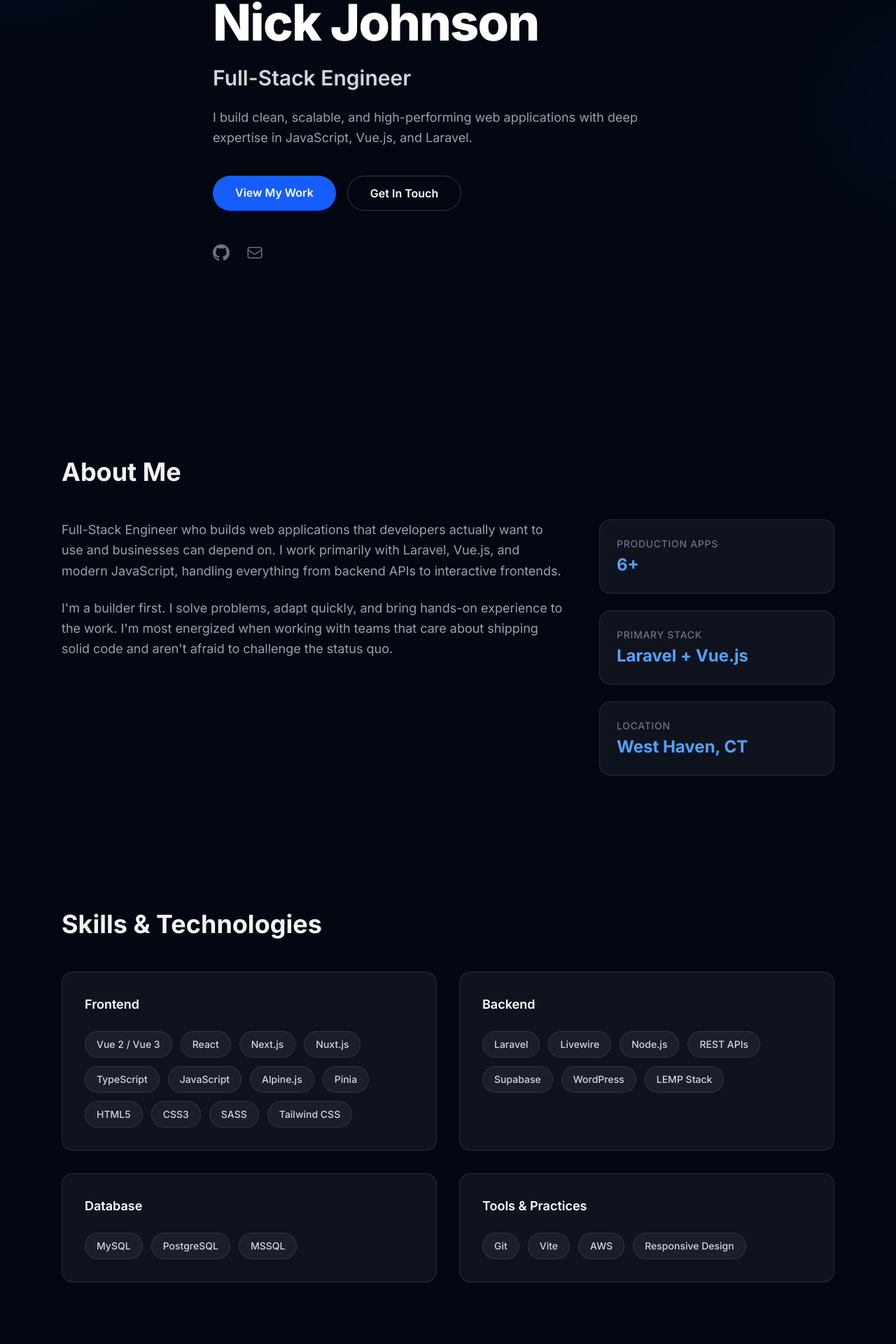
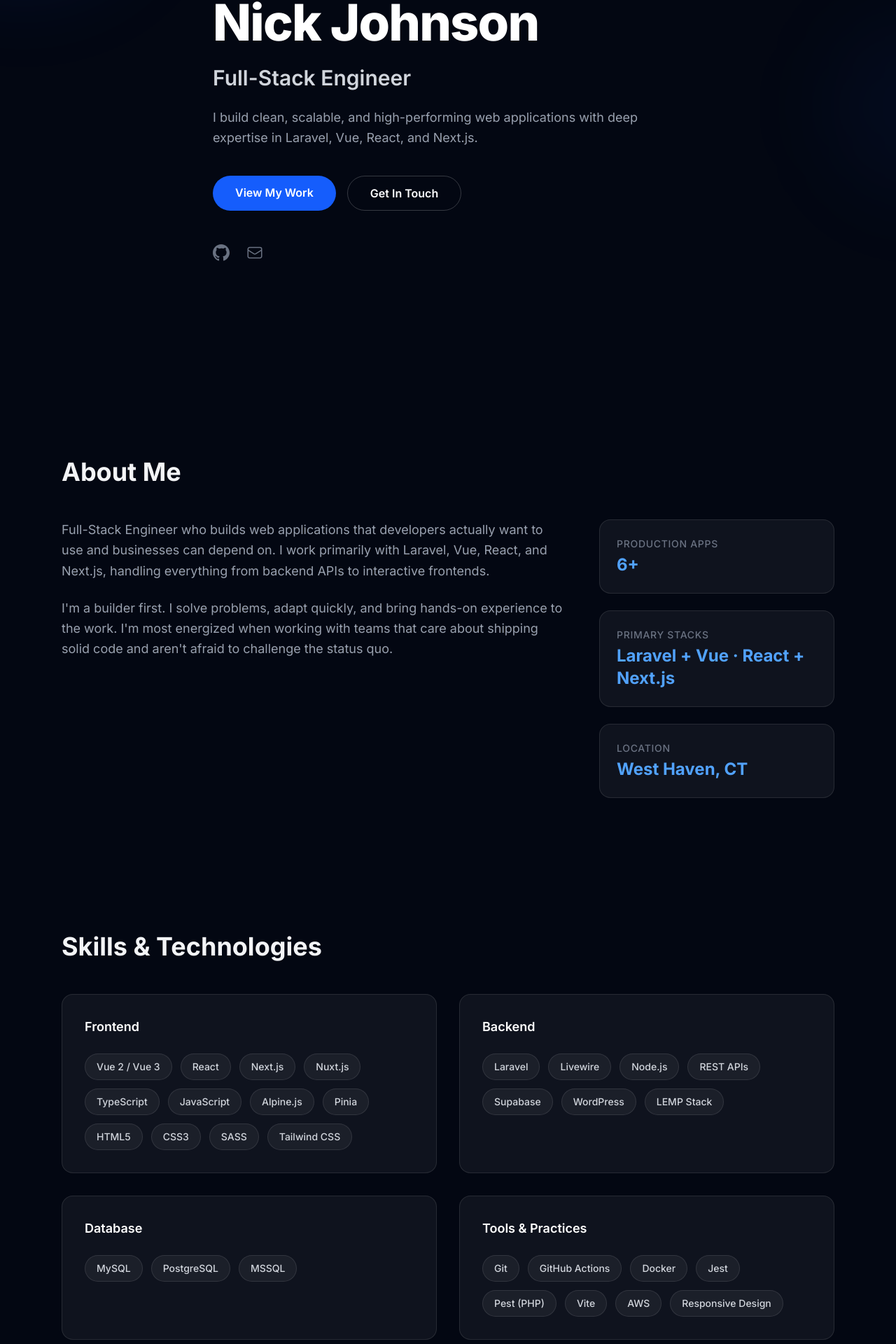
Before and after one commit to n1ch0la5/portfolio2, a Next.js app: page / in a window 1280 px wide. Shown: the part 242-2162 px from the top of the page at 70% size. Built offline with nearby package versions, Linux system fonts and the light colour scheme.

Commit message:
misc updates

```diff
--- a/src/app/layout.tsx
+++ b/src/app/layout.tsx
@@ -10,7 +10,7 @@ const inter = Inter({
 export const metadata: Metadata = {
   title: "Nick Johnson | Full-Stack Engineer",
   description:
-    "Full-Stack Engineer specializing in Laravel, Vue.js, and modern JavaScript. 15+ years building clean, scalable web applications.",
+    "Full-Stack Engineer specializing in Laravel, Vue, React, and Next.js. I build clean, scalable web applications from backend APIs to interactive frontends.",
   keywords: [
     "Full-Stack Engineer",
     "Laravel",
@@ -24,7 +24,7 @@ export const metadata: Metadata = {
   openGraph: {
     title: "Nick Johnson | Full-Stack Engineer",
     description:
-      "Full-Stack Engineer specializing in Laravel, Vue.js, and modern JavaScript.",
+      "Full-Stack Engineer specializing in Laravel, Vue, React, and Next.js.",
     url: "https://nicksjohnson.com",
     type: "website",
   },
--- a/src/components/Footer.tsx
+++ b/src/components/Footer.tsx
@@ -15,7 +15,7 @@ export default function Footer() {
             GitHub
           </a>
           <a
-            href="mailto:nicholas.johnson78@gmail.com"
+            href="mailto:nickjohnson.builds@gmail.com"
             className="text-sm text-gray-600 transition-colors hover:text-blue-400"
           >
             Email
--- a/src/data/resume.ts
+++ b/src/data/resume.ts
@@ -2,22 +2,22 @@ export const personalInfo = {
   name: "Nick Johnson",
   title: "Full-Stack Engineer",
   location: "West Haven, CT",
-  email: "nicholas.johnson78@gmail.com",
+  email: "nickjohnson.builds@gmail.com",
   phone: "203-500-0996",
   website: "https://nicksjohnson.com",
   github: "https://github.com/n1ch0la5",
   tagline:
-    "I build clean, scalable, and high-performing web applications with deep expertise in JavaScript, Vue.js, and Laravel.",
+    "I build clean, scalable, and high-performing web applications with deep expertise in Laravel, Vue, React, and Next.js.",
 };
 
 export const about = {
   summary: [
-    "Full-Stack Engineer who builds web applications that developers actually want to use and businesses can depend on. I work primarily with Laravel, Vue.js, and modern JavaScript, handling everything from backend APIs to interactive frontends.",
+    "Full-Stack Engineer who builds web applications that developers actually want to use and businesses can depend on. I work primarily with Laravel, Vue, React, and Next.js, handling everything from backend APIs to interactive frontends.",
     "I'm a builder first. I solve problems, adapt quickly, and bring hands-on experience to the work. I'm most energized when working with teams that care about shipping solid code and aren't afraid to challenge the status quo.",
   ],
   highlights: [
     { label: "Production Apps", value: "6+" },
-    { label: "Primary Stack", value: "Laravel + Vue.js" },
+    { label: "Primary Stacks", value: "Laravel + Vue · React + Next.js" },
     { label: "Location", value: "West Haven, CT" },
   ],
 };
@@ -78,6 +78,10 @@ export const skills: SkillCategory[] = [
     color: "from-orange-500 to-rose-500",
     skills: [
       { name: "Git" },
+      { name: "GitHub Actions" },
+      { name: "Docker" },
+      { name: "Jest" },
+      { name: "Pest (PHP)" },
       { name: "Vite" },
       { name: "AWS" },
       { name: "Responsive Design" },
```
